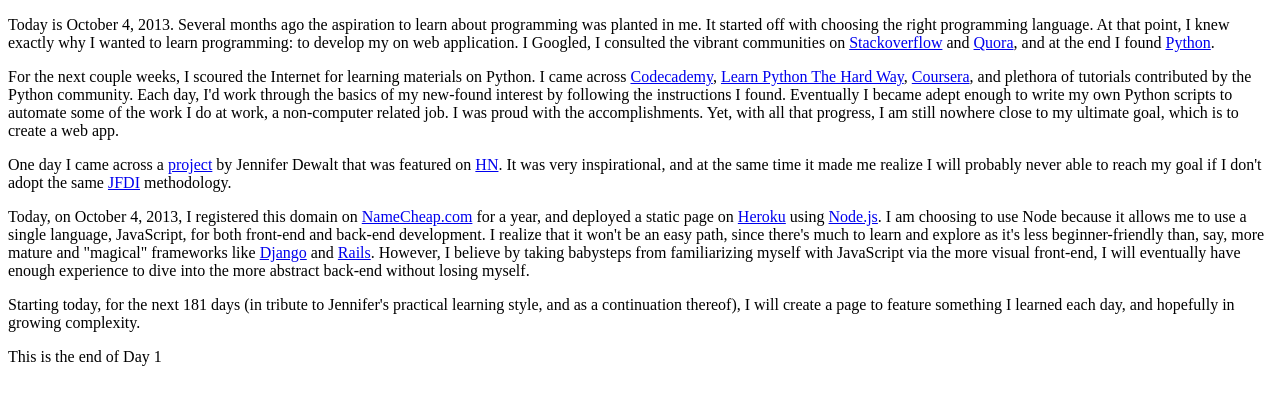
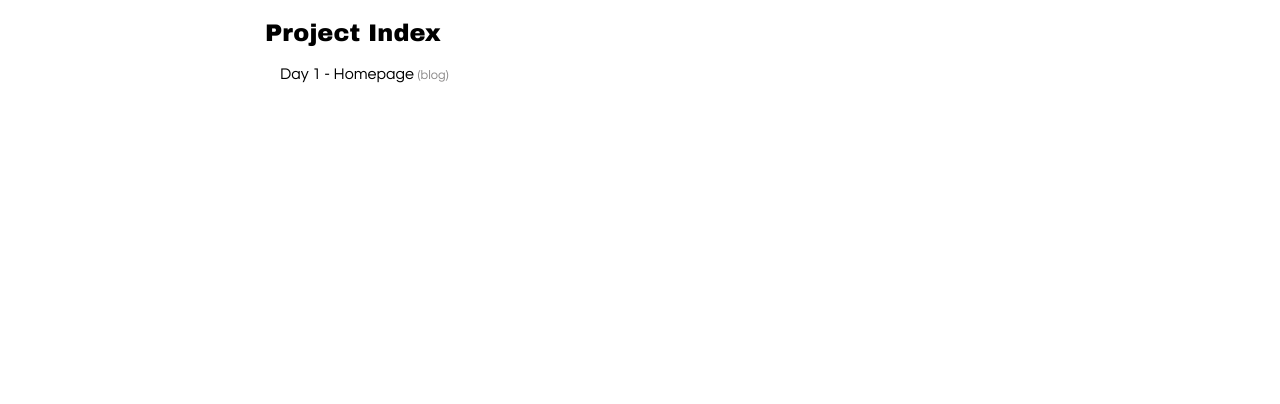
Before and after one commit to peianwu/peianwu, a website: page public/index.html in a window 1280 px wide. Drawn offline with Linux system fonts and the light colour scheme.

Commit message:
added day 1

```diff
--- /dev/null
+++ b/public/css/blog.css
@@ -0,0 +1,66 @@
+/*flexbox styling*/
+
+.container {
+	display: -webkit-flex;
+	display: flex;
+}
+
+body {
+	-webkit-justify-content: center;
+	justify-content: center;
+	-webkit-align-items: stretch;
+	align-items: stretch;
+	margin: 0;
+	font-family: "Avant Garde", Avantgarde, "Century Gothic", CenturyGothic, "AppleGothic", sans-serif;
+	background-color: #fff;
+
+}
+
+p {
+	margin: 8px 0;
+}
+
+a {
+	color: #000;
+	text-decoration: underline;
+}
+
+a:hover {
+	color: #a05035;
+}
+
+.site-wrapper {
+	width: 760px;
+	background-color: #fff;
+}
+
+.content {
+	margin-left: 5px;
+}
+
+.projects {
+	margin-left: 15px;
+}
+
+.entry {
+	-webkit-flex-direction: column;
+	flex-direction: column;
+	margin-top: 20px;
+}
+
+.title {
+	font-family: "Arial Black", "Arial Bold", Gadget, sans-serif;
+	font-weight: bold;
+}
+
+.date {
+	color: #8B8989;
+	font-size: 0.8em;
+	text-align: right;
+}
+.return {text-align: right;}
+.return a {
+	font-size: 0.8em;
+	text-align: right;
+	text-decoration: none;
+}
--- /dev/null
+++ b/public/css/index.css
@@ -0,0 +1,52 @@
+/*flexbox styling*/
+
+.container {
+	display: -webkit-flex;
+	display: flex;
+}
+
+body {
+	-webkit-justify-content: center;
+	justify-content: center;
+	-webkit-align-items: stretch;
+	align-items: stretch;
+	margin: 0;
+	font-family: "Avant Garde", Avantgarde, "Century Gothic", CenturyGothic, "AppleGothic", sans-serif;
+	background-color: #fff;
+
+}
+
+a {
+	color: #000;
+	text-decoration: none;
+}
+
+a:hover {
+	color: #a05035;
+}
+
+.site-wrapper {
+	width: 760px;
+	background-color: #fff;
+}
+
+.content {
+	margin-left: 5px;
+}
+
+.projects {
+	margin-left: 15px;
+}
+
+.title {
+	font-family: "Arial Black", "Arial Bold", Gadget, sans-serif;
+}
+
+.blog-link {
+	font-size: 0.8em;
+	color: #8B8989
+}
+
+.blog-link > a {
+	color: #8B8989
+}
--- a/public/index.html
+++ b/public/index.html
@@ -1,14 +1,18 @@
 <!doctype html>
 <html>
 <head>
+	<meta charset="utf-8">
 	<title>peian wu | my web dev journal</title>
+	<link rel="stylesheet" href="css/index.css"/>
 </head>
-<body>
-	<p>Today is October 4, 2013. Several months ago the aspiration to learn about programming was planted in me. It started off with choosing the right programming language. At that point, I knew exactly why I wanted to learn programming: to develop my on web application. I Googled, I consulted the vibrant communities on <a href="http://stackoverflow.com">Stackoverflow</a> and <a href="http://www.quora.com">Quora</a>, and at the end I found <a href="http://www.python.org">Python</a>.</p>
-	<p>For the next couple weeks, I scoured the Internet for learning materials on Python. I came across <a href="http://www.codecademy.com">Codecademy</a>, <a href="http://learnpythonthehardway.org/">Learn Python The Hard Way</a>, <a href="http://www.coursera.org">Coursera</a>, and plethora of tutorials contributed by the Python community. Each day, I'd work through the basics of my new-found interest by following the instructions I found. Eventually I became adept enough to write my own Python scripts to automate some of the work I do at work, a non-computer related job. I was proud with the accomplishments. Yet, with all that progress, I am still nowhere close to my ultimate goal, which is to create a web app.</p>
-	<p>One day I came across a <a href="http://jenniferdewalt.com/">project</a> by Jennifer Dewalt that was featured on <a href="https://news.ycombinator.com/item?id=6489468">HN</a>. It was very inspirational, and at the same time it made me realize I will probably never able to reach my goal if I don't adopt the same <a href="http://www.urbandictionary.com/define.php?term=jfdi">JFDI</a> methodology.<p>
-	<p>Today, on October 4, 2013, I registered this domain on <a href="https://www.namecheap.com/">NameCheap.com</a> for a year, and deployed a static page on <a href="https://www.heroku.com/">Heroku</a> using <a href="http://www.nodejs.org/">Node.js</a>. I am choosing to use Node because it allows me to use a single language, JavaScript, for both front-end and back-end development. I realize that it won't be an easy path, since there's much to learn and explore as it's less beginner-friendly than, say, more mature and "magical" frameworks like <a href="https://www.djangoproject.com/">Django</a> and <a href="http://rubyonrails.org/">Rails</a>. However, I believe by taking babysteps from familiarizing myself with JavaScript via the more visual front-end, I will eventually have enough experience to dive into the more abstract back-end without losing myself.<p>
-	<p>Starting today, for the next 181 days (in tribute to Jennifer's practical learning style, and as a continuation thereof), I will create a page to feature something I learned each day, and hopefully in growing complexity.</p>
-	<p>This is the end of Day 1</p>
+<body class="container">
+	<div class="site-wrapper">
+		<div class="content">
+			<div class="title"><h2>Project Index<h2></div>
+			<div class="projects">
+				<div>Day 1 - <a href="index.html">Homepage</a> <span class="blog-link">(<a href="blog.html">blog</a>)</span></div>
+			</div>
+		</div>
+	</div>
 </body>
 </html>
```
Also changed, not shown: public/blog.html (added, +25 -0 lines).
